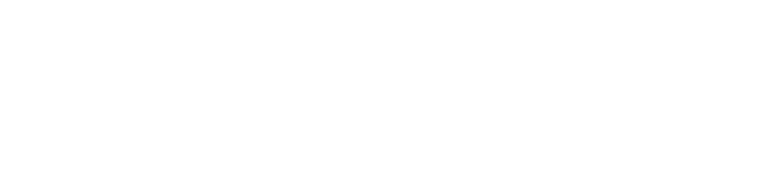
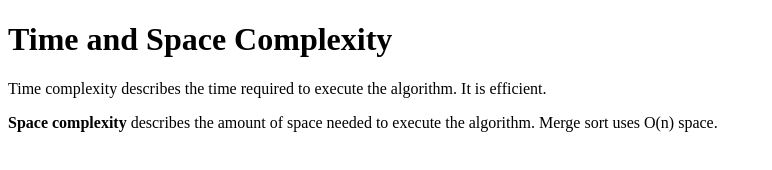
Before and after one commit to acciojob/time-and-space-complexity-MeghnaSingh15, a website: page main.html in a window 1280 px wide. Shown: the whole page, without its empty margins (0-772 px from the left). Drawn offline with Linux system fonts and the light colour scheme.

Commit message:
created a submission

```diff
--- a/main.html
+++ b/main.html
@@ -8,6 +8,10 @@
 
 <body>
 	<!-- the entire body must be written by student -->
+	<h1>Time and Space Complexity</h1>
+	<p>Time complexity describes the time required to execute the algorithm. It is efficient.</p>
+	<p><b>Space complexity</b> describes the amount of space needed to execute the algorithm. Merge sort uses O(n) space. </p>
+
     <script type="text/javascript" src="./script.js">
 </script>
 
```
